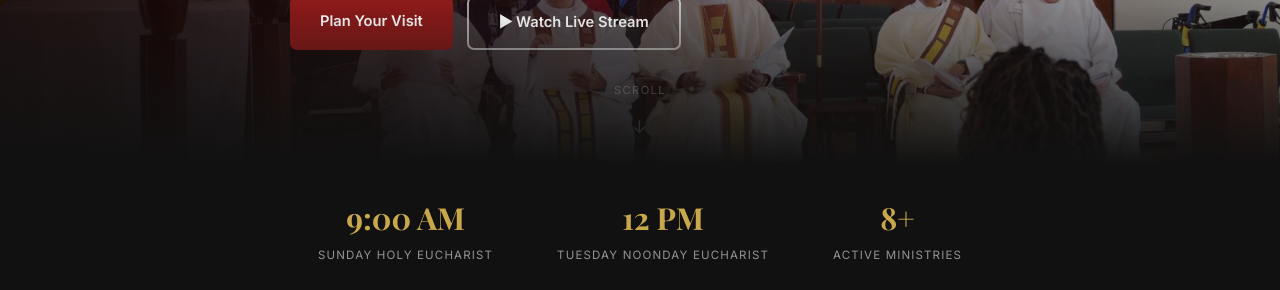
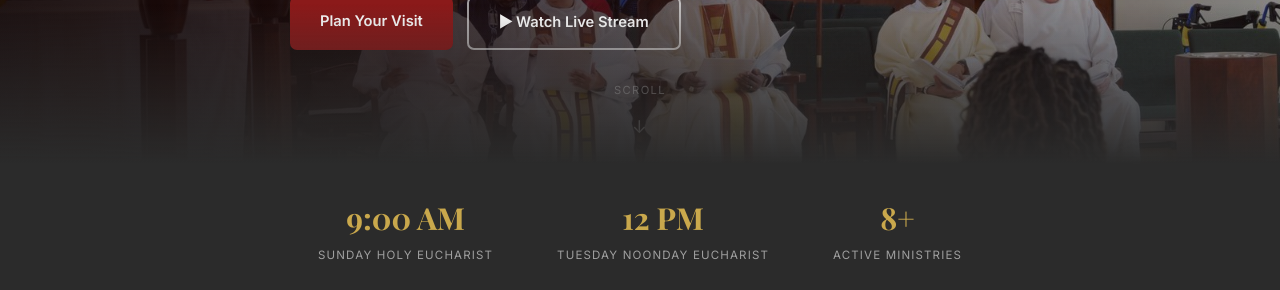
Before and after one commit to keerthishalom-git/allsaintsacension, a plain HTML site: page index.html in a window 1280 px wide. Shown: the part 510-800 px from the top of the page. Drawn offline with nearby package versions, Linux system fonts and the light colour scheme.

Commit message:
Update styles.css

```diff
--- a/styles.css
+++ b/styles.css
@@ -37,7 +37,7 @@ nav { display: flex; align-items: center; gap: 4px; }
 .hamburger span { width: 24px; height: 2px; background: var(--black); border-radius: 2px; display: block; }
 
 .hero { position: relative; height: 70vh; min-height: 480px; background: #1a0a0a; display: flex; align-items: center; overflow: hidden; }
-.hero::after { content: ""; position: absolute; left: 0; right: 0; bottom: 0; height: 160px; background: linear-gradient(to bottom, rgba(17,17,17,0) 0%, #111111 100%); pointer-events: none; z-index: 3; }
+.hero::after { content: ""; position: absolute; left: 0; right: 0; bottom: 0; height: 160px; background: linear-gradient(to bottom, rgba(43,43,43,0) 0%, #2b2b2b 100%); pointer-events: none; z-index: 3; }
 .hero-bg { position: absolute; inset: 0; background-image: url('allsaints.jpg'); background-size: cover; background-position: center top; opacity: 0.65; transition: opacity 1s ease-in-out; }
 .hero-bg.fading { opacity: 0; }
 .hero-overlay { position: absolute; inset: 0; background: linear-gradient(100deg, rgba(15,5,5,0.92) 0%, rgba(26,10,10,0.75) 35%, rgba(26,10,10,0.25) 65%, rgba(26,10,10,0.05) 100%); }
@@ -57,7 +57,7 @@ nav { display: flex; align-items: center; gap: 4px; }
 .hero-scroll::after { content: '↓'; font-size: 1.1rem; animation: bounce 2s infinite; }
 @keyframes bounce { 0%,100%{transform:translateY(0)} 50%{transform:translateY(7px)} }
 
-.stats-bar { background: var(--dark); padding: 30px 24px; }
+.stats-bar { background: #2b2b2b; padding: 30px 24px; }
 .stats-inner { max-width: 1200px; margin: 0 auto; display: flex; justify-content: center; gap: 64px; flex-wrap: wrap; }
 .stat { text-align: center; }
 .stat-num { font-family: 'Playfair Display', serif; font-size: 1.9rem; color: var(--gold); font-weight: 700; }
```
